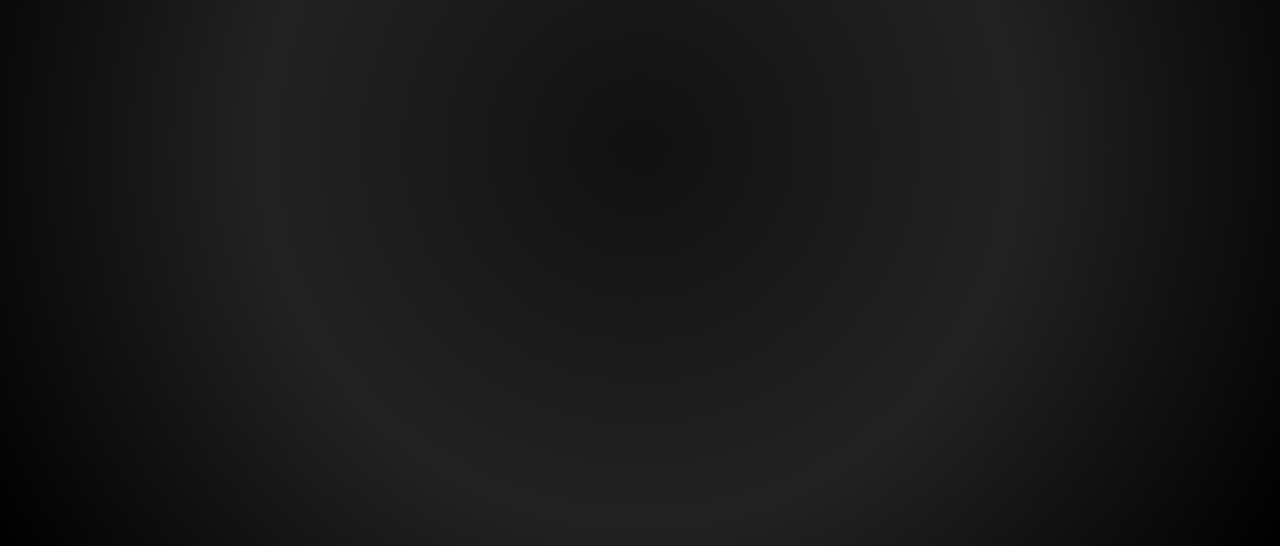
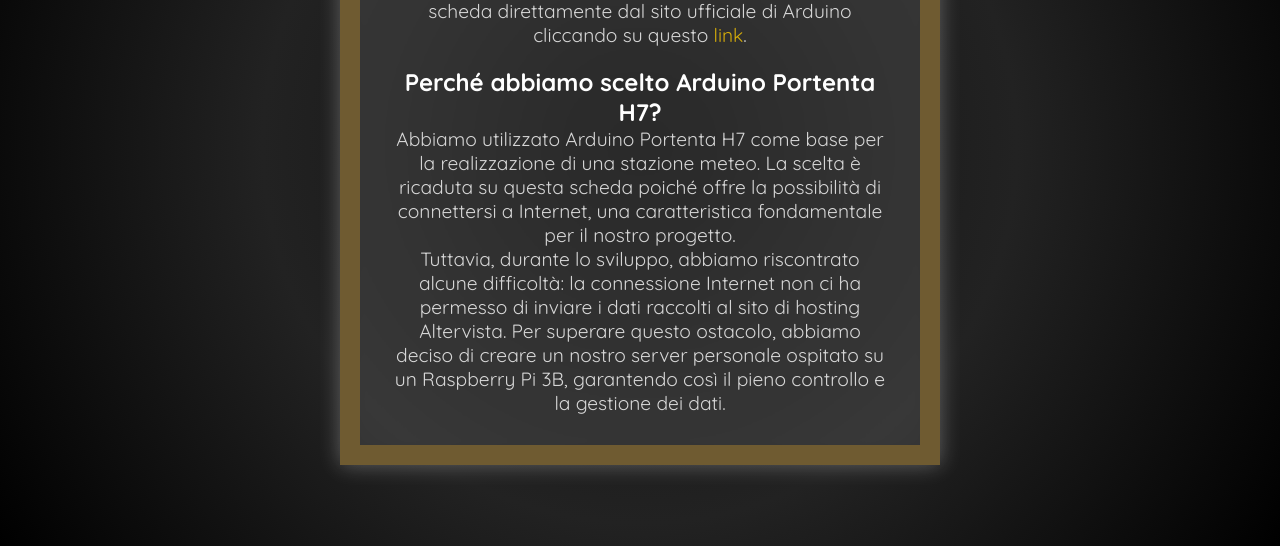
Before and after one commit to AntonyJTV/CyberReflectionWeb, a plain HTML site: page arduino/index.html in a window 1280 px wide. Shown: the part 254-800 px from the top of the page. Drawn offline with Linux system fonts and the light colour scheme; files that its build step writes are made by us from their sources.

Commit message:
cartella arduino modificata

```diff
--- a/arduino/index.html
+++ b/arduino/index.html
@@ -7,14 +7,21 @@
     <link rel="stylesheet" href="style.css">
 </head>
 <body>
+    <div class="container">
+        <div class="section">
+            <div class="mirror-glass">
                 <h1>Arduino Portenta H7</h1>
                 <p>
                     L'Arduino Portenta H7 è una scheda di sviluppo avanzata progettata per applicazioni industriali e IoT.
                     Puoi trovare maggiori informazioni e acquistare la scheda direttamente dal sito ufficiale di Arduino
                     cliccando su questo <a href="https://store.arduino.cc/products/portenta-h7" target="_blank">link</a>.
                 </p>
+            <!-- </div>
+        </div>
 
-
+        <div class="section">
+            <div class="mirror-glass"> -->
+                <br>
                 <h2>Perché abbiamo scelto Arduino Portenta H7?</h2>
                 <p>
                     Abbiamo utilizzato Arduino Portenta H7 come base per la realizzazione di una stazione meteo.
@@ -27,5 +34,8 @@
                     abbiamo deciso di creare un nostro server personale ospitato su un Raspberry Pi 3B, garantendo così
                     il pieno controllo e la gestione dei dati.
                 </p>
+            </div>
+        </div>
+    </div>
 </body>
 </html>
--- /dev/null
+++ b/arduino/style.css
@@ -0,0 +1,78 @@
+@import url('https://fonts.googleapis.com/css2?family=Quicksand:wght@300..700&display=swap');
+
+* {
+    margin: 0;
+    padding: 0;
+    box-sizing: border-box;
+    font-family: "Quicksand", sans-serif;
+}
+
+html, body {
+    background: radial-gradient(circle, #111 0%, #222 50%, #000 100%);
+    color: white;
+    text-align: center;
+    height: 100vh;
+    width: 100vw;
+    overflow: hidden;
+}
+
+/* Contenitore globale con scroll snapping */
+.container {
+    height: 100vh;
+    width: 100vw;
+    overflow-y: scroll;
+    scroll-snap-type: y mandatory;  /* Attiva il comportamento di snap */
+    scroll-behavior: smooth;  /* Scroll fluido */
+}
+
+/* Sezioni che scorrono */
+.section {
+    height: 100vh;
+    display: flex;
+    flex-direction: column;
+    justify-content: center;
+    align-items: center;
+    scroll-snap-align: start;
+    transition: opacity 0.8s ease-out, transform 0.8s ease-out;
+}
+
+/* Effetto di comparsa quando la sezione diventa visibile */
+.section.active {
+    opacity: 1;
+    transform: translateY(0);
+}
+
+/* Mantiene la presentazione iniziale centrata */
+.mirror-glass {
+    width: 80%;
+    max-width: 600px;
+    padding: 30px;
+    background: rgba(255, 255, 255, 0.1);
+    backdrop-filter: blur(10px);
+    box-shadow: 0 0 20px rgba(255, 255, 255, 0.3);
+    border: 20px solid rgba(111, 91, 49, 1);
+}
+
+/* Titolo con effetto riflesso */
+h1 {
+    font-size: 2.5em;
+    text-transform: uppercase;
+    text-shadow: 0px 0px 10px rgba(255, 255, 255, 0.6);
+}
+
+/* Testo secondario con effetto luminoso */
+p {
+    font-size: 1.2em;
+    opacity: 0.8;
+}
+
+/* Link */
+a {
+    color: #ffcc00;
+    text-decoration: none;
+    transition: color 0.3s ease;
+}
+
+a:hover {
+    color: #ffffff;
+}
```
Lines whose indentation alone changed are shown as unchanged.
